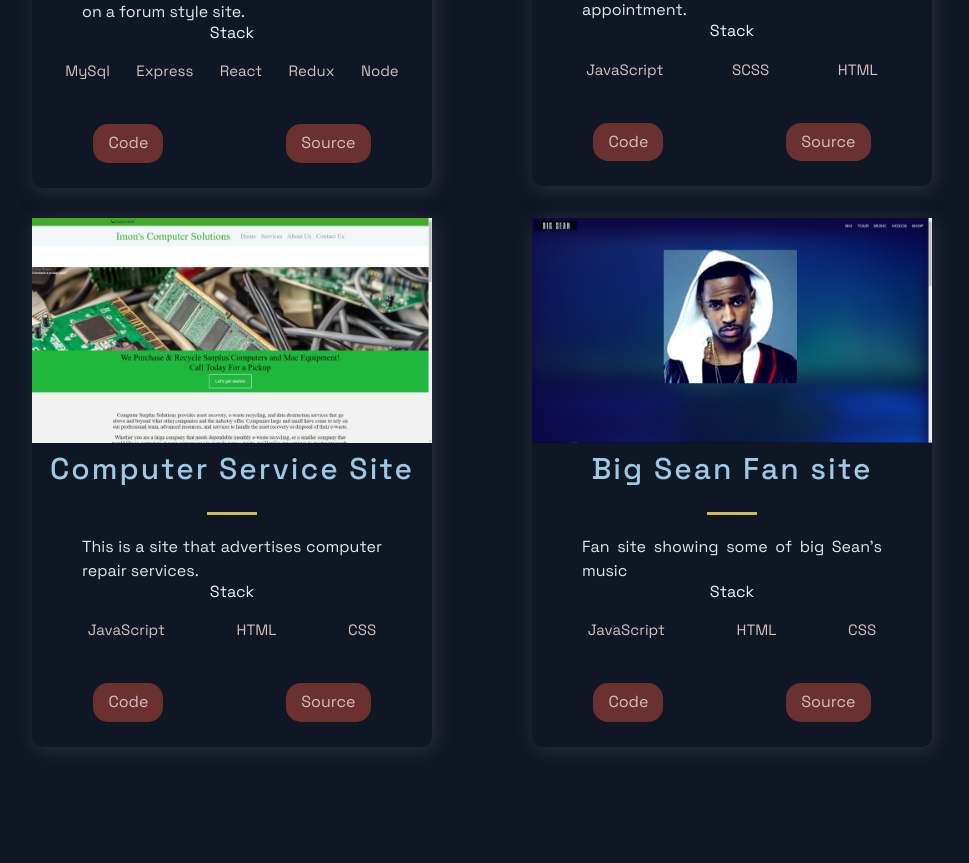
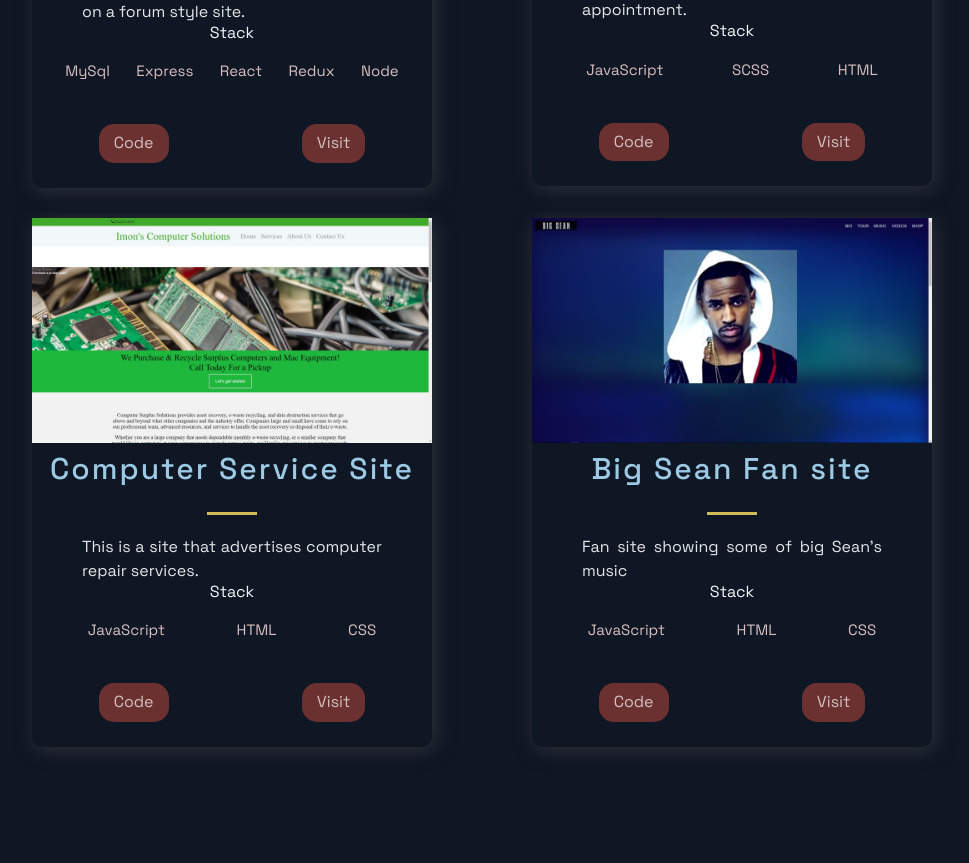
Before and after one commit to Imon-Ovbude/portfolio-site, a Next.js app: page / in a window 1280 px wide. Shown: the part 1200-2063 px from the top of the page, without its empty margins (158-1127 px from the left). Built offline with nearby package versions, Linux system fonts and the light colour scheme.

Commit message:
reaaranged project links

```diff
--- a/src/components/Projects/Projects.js
+++ b/src/components/Projects/Projects.js
@@ -43,8 +43,8 @@
               </TagList>
             </div>
             <UtilityList>
-              <ExternalLinks href={visit}>Code</ExternalLinks>
-              <ExternalLinks href={source}>Source</ExternalLinks>
+              <ExternalLinks href={source}>Code</ExternalLinks>
+              <ExternalLinks href={visit}>Visit</ExternalLinks>
             </UtilityList>
           </BlogCard>
         )
```
